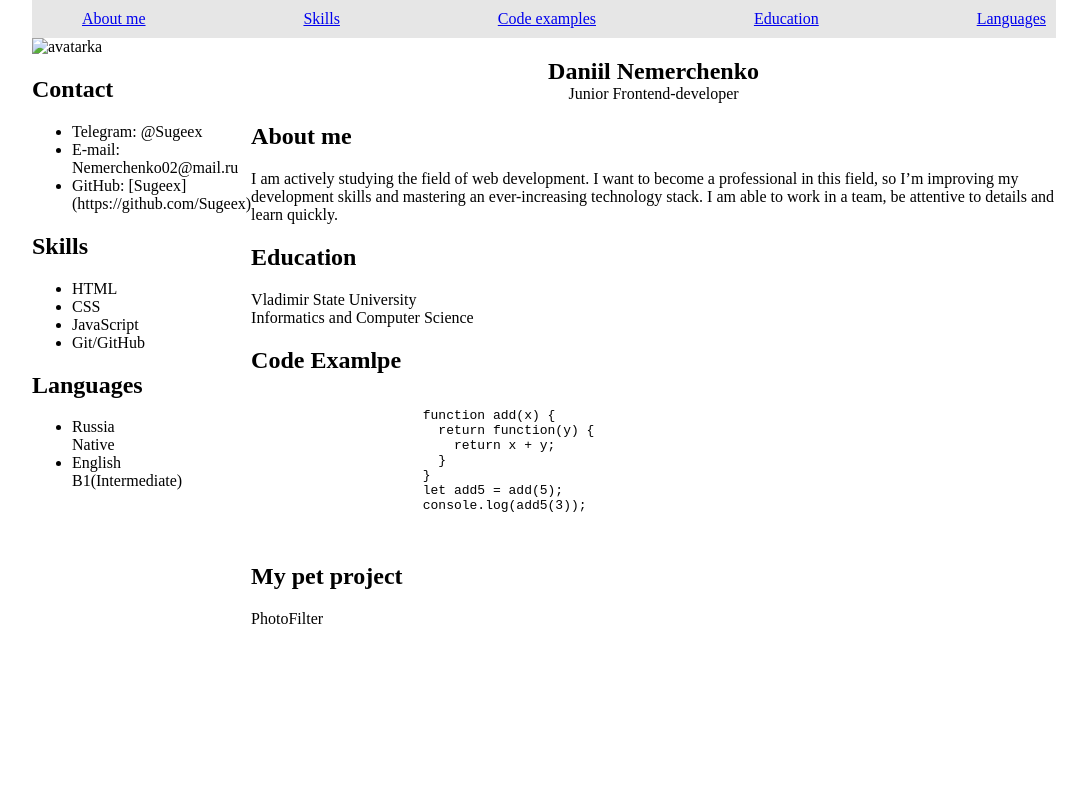
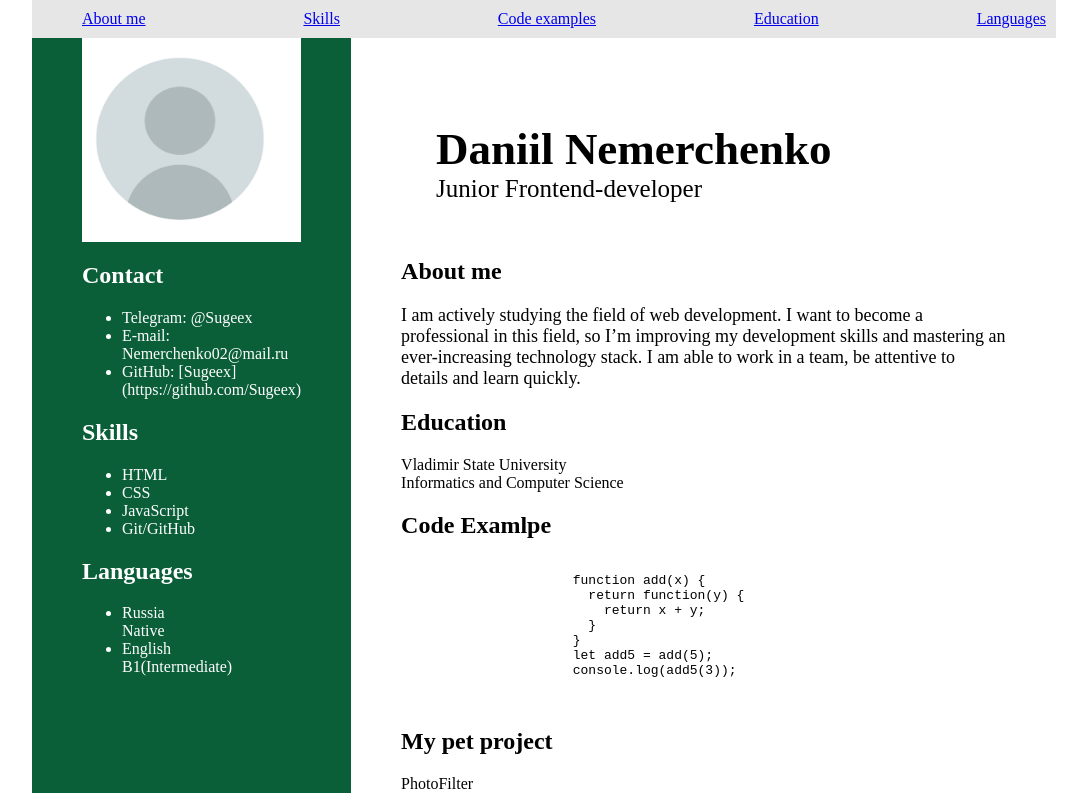
Before and after one commit to Sugeex/rsschool-cv, a plain HTML site: page index.html in a window 1280 px wide. Shown: the whole page, without its empty margins (96-1183 px from the left). Drawn offline with Linux system fonts and the light colour scheme.

Commit message:
feat: add img and code html

```diff
--- a/index.html
+++ b/index.html
@@ -21,7 +21,7 @@
     <main>
         <div class="left-colum">
             <section class="photo">
-                <img src="#" alt="avatarka">
+                <img src="img/photo.jpg" alt="avatarka">
             </section>
             <section class="contact">
                 <h2>Contact</h2>
@@ -56,8 +56,8 @@
         </div>
         <div class="right-colum">
             <section class="name">
-                <h1>Daniil Nemerchenko</h1>
-                <p>Junior Frontend-developer</p>
+                <h1 class="DN">Daniil Nemerchenko</h1>
+                <p class="DN-subline">Junior Frontend-developer</p>
             </section>
             <section class="aboutme">
                 <h2>About me</h2>
--- a/style.css
+++ b/style.css
@@ -18,17 +18,41 @@ main{
 .list-item{
    padding: 10px 10px;
 }
+.photo{
+   background-color: white;
+}
+.photo>img{
+   text-align: center;
+   width: 200px;
+   height: 200px;
+}
+.left-colum{
+   padding: 0 50px;
+   background-color: #0A5F38;
+   color: white;
+}
 .right-colum{
+   padding: 0 50px;
    flex-direction: column;
    justify-content: center;
+
+}
+.aboutme p{
+   font-size: 18px;
 }
 .name{
-   padding-top: 20px;
-   text-align: center;
+   margin-top: 50px;
+   padding: 35px;
    display: flex;
    flex-direction: column;
    justify-content: center;
 }
+.DN{
+   font-size: 45px;
+}
+.DN-subline{
+   font-size: 25px;
+}
 .name>h1,p{
    margin: 0;
 }
```
Also changed, not shown: img/photo.jpg (added).
